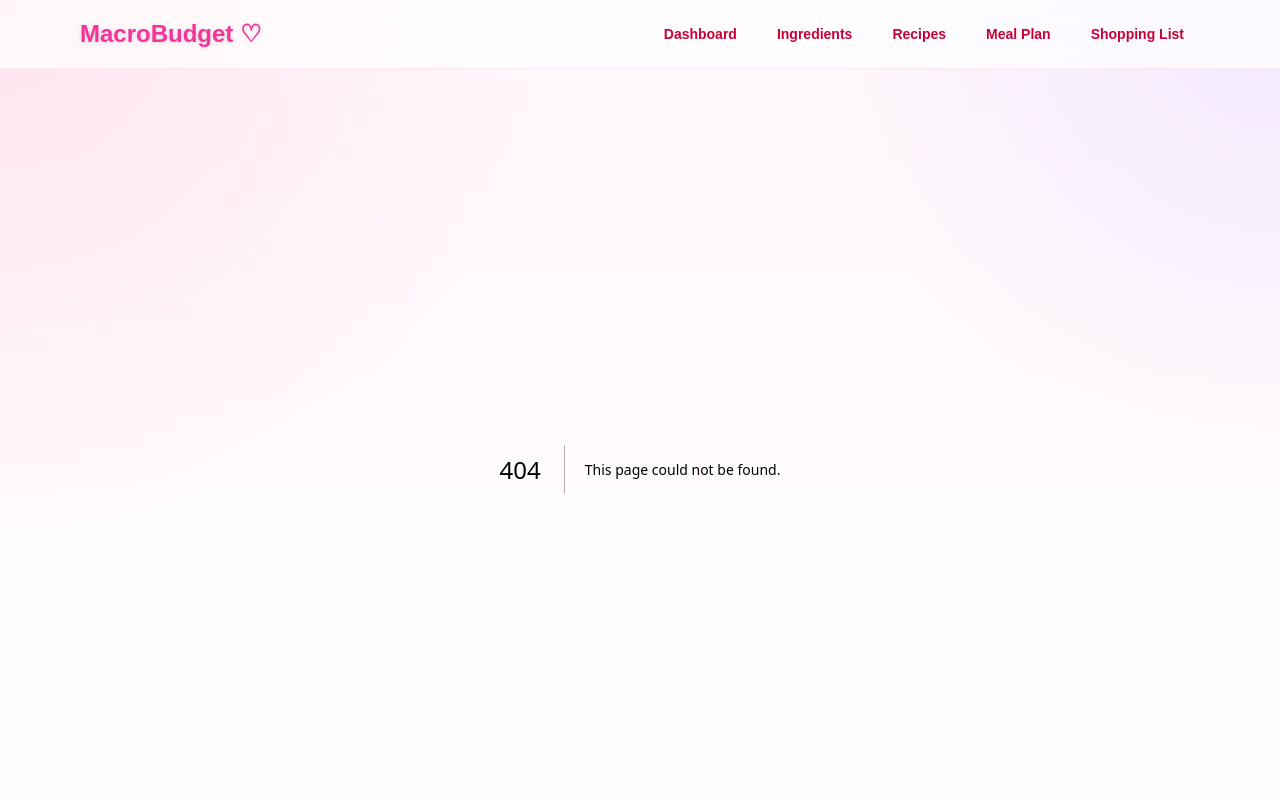
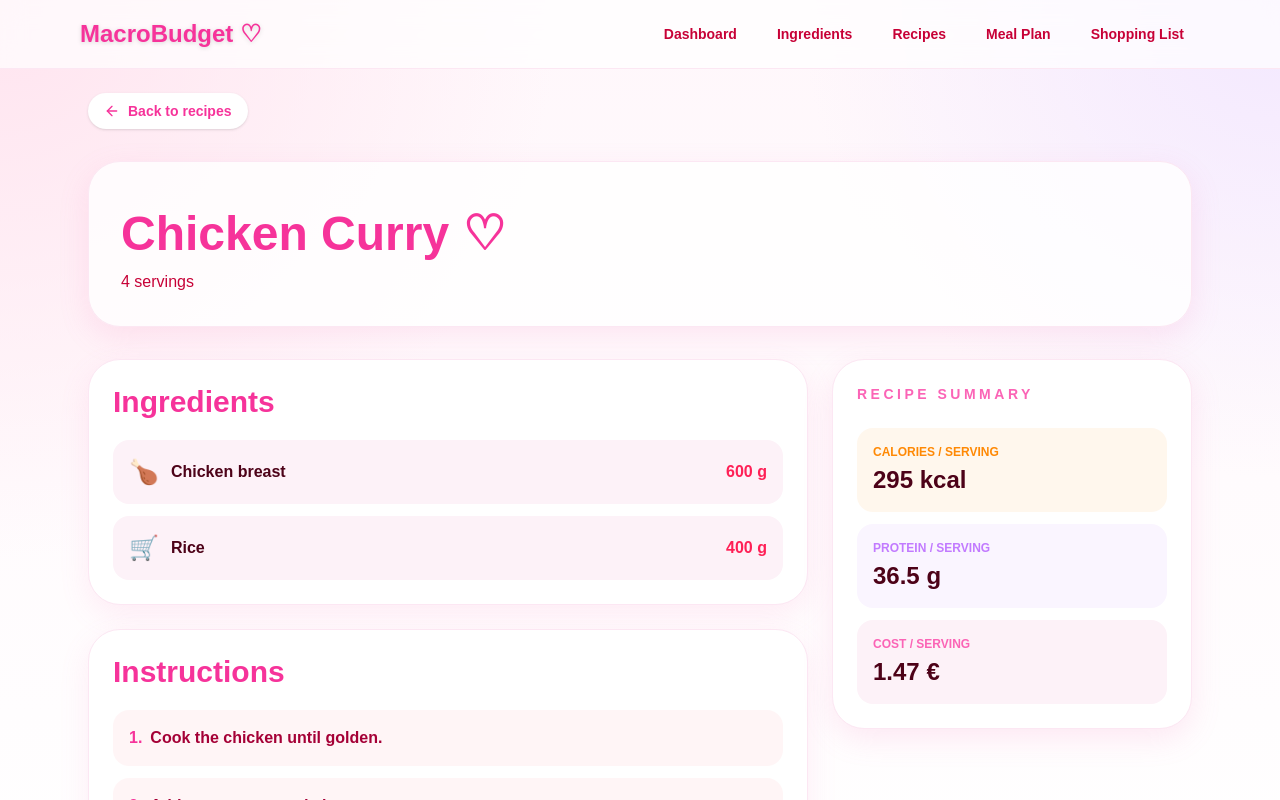
Before and after one commit to KatjaGHub/MacroBudget, a Next.js app: page /recipes/chicken-curry in a window 1280 px wide. Before the commit this address had no page. Shown: the top 800 px of the page. Built offline with nearby package versions, Linux system fonts and the light colour scheme.

Commit message:
Add view recipe page

```diff
--- /dev/null
+++ b/app/recipes/[slug]/page.tsx
@@ -0,0 +1,166 @@
+import Link from "next/link";
+import { ArrowLeft } from "lucide-react";
+import { notFound } from "next/navigation";
+import { recipes } from "@/data/recipes";
+import { ingredients } from "@/data/ingredients";
+
+type RecipeDetailsPageProps = {
+  params: Promise<{
+    slug: string;
+  }>;
+};
+
+export default async function RecipeDetailsPage({
+  params,
+}: RecipeDetailsPageProps) {
+  const { slug } = await params;
+
+  const recipe = recipes.find((item) => item.slug === slug);
+
+  if (!recipe) {
+    notFound();
+  }
+
+  const recipeIngredients = recipe.ingredients.map((recipeIngredient) => {
+    const ingredient = ingredients.find(
+      (item) => item.id === recipeIngredient.ingredientId
+    );
+
+    return {
+      ...recipeIngredient,
+      ingredient,
+    };
+  });
+
+  const totals = recipeIngredients.reduce(
+    (sum, item) => {
+      if (!item.ingredient) return sum;
+
+      const multiplier =
+        item.ingredient.unit === "g" ? item.amount / 100 : item.amount;
+
+      return {
+        calories: sum.calories + item.ingredient.calories * multiplier,
+        protein: sum.protein + item.ingredient.protein * multiplier,
+        cost: sum.cost + item.ingredient.cost * multiplier,
+      };
+    },
+    { calories: 0, protein: 0, cost: 0 }
+  );
+
+  const perServing = {
+    calories: totals.calories / recipe.servings,
+    protein: totals.protein / recipe.servings,
+    cost: totals.cost / recipe.servings,
+  };
+
+  return (
+    <main className="mx-auto max-w-6xl p-6">
+      <Link
+        href="/recipes"
+        className="inline-flex items-center gap-2 rounded-full bg-white px-4 py-2 text-sm font-bold text-pink-500 shadow-sm transition hover:bg-pink-50"
+      >
+        <ArrowLeft size={16} />
+        Back to recipes
+      </Link>
+
+      <section className="mt-8 rounded-[2rem] border border-pink-100 bg-white/80 p-8 shadow-[0_10px_30px_rgba(244,114,182,0.15)]">
+
+
+        <h1 className="mt-4 text-5xl font-black text-pink-500">
+          {recipe.name} ♡
+        </h1>
+
+        <p className="mt-3 text-rose-700">{recipe.servings} servings</p>
+      </section>
+
+      <section className="mt-8 grid gap-6 lg:grid-cols-[1fr_360px]">
+        <div className="space-y-6">
+          <section className="rounded-[2rem] border border-pink-100 bg-white p-6 shadow-[0_10px_30px_rgba(244,114,182,0.12)]">
+            <h2 className="text-3xl font-black text-pink-500">
+              Ingredients
+            </h2>
+
+            <div className="mt-5 space-y-3">
+              {recipeIngredients.map((item) => (
+                <div
+                  key={item.ingredientId}
+                  className="flex items-center justify-between rounded-2xl bg-pink-50 p-4"
+                >
+                  <div className="flex items-center gap-3">
+                    <span className="text-2xl">
+                      {item.ingredient?.emoji ?? "🛒"}
+                    </span>
+
+                    <p className="font-black text-rose-950">
+                      {item.ingredient?.name ?? "Unknown ingredient"}
+                    </p>
+                  </div>
+
+                  <p className="font-bold text-rose-500">
+                    {item.amount} {item.ingredient?.unit === "pcs" ? "pcs" : "g"}
+                  </p>
+                </div>
+              ))}
+            </div>
+          </section>
+
+          <section className="rounded-[2rem] border border-pink-100 bg-white p-6 shadow-[0_10px_30px_rgba(244,114,182,0.12)]">
+            <h2 className="text-3xl font-black text-pink-500">
+              Instructions
+            </h2>
+
+            <ol className="mt-5 space-y-3">
+              {recipe.instructions.map((step, index) => (
+                <li
+                  key={step}
+                  className="rounded-2xl bg-rose-50/70 p-4 font-semibold text-rose-800"
+                >
+                  <span className="mr-2 font-black text-pink-500">
+                    {index + 1}.
+                  </span>
+                  {step}
+                </li>
+              ))}
+            </ol>
+          </section>
+        </div>
+
+        <aside className="h-fit rounded-[2rem] border border-pink-100 bg-white p-6 shadow-[0_10px_30px_rgba(244,114,182,0.15)]">
+          <p className="text-sm font-bold uppercase tracking-[0.25em] text-pink-400">
+            recipe summary
+          </p>
+
+          <div className="mt-6 space-y-3">
+            <div className="rounded-2xl bg-orange-50 p-4">
+              <p className="text-xs font-bold uppercase text-orange-400">
+                Calories / serving
+              </p>
+              <p className="mt-1 text-2xl font-black text-rose-950">
+                {Math.round(perServing.calories)} kcal
+              </p>
+            </div>
+
+            <div className="rounded-2xl bg-purple-50 p-4">
+              <p className="text-xs font-bold uppercase text-purple-400">
+                Protein / serving
+              </p>
+              <p className="mt-1 text-2xl font-black text-rose-950">
+                {perServing.protein.toFixed(1)} g
+              </p>
+            </div>
+
+            <div className="rounded-2xl bg-pink-50 p-4">
+              <p className="text-xs font-bold uppercase text-pink-400">
+                Cost / serving
+              </p>
+              <p className="mt-1 text-2xl font-black text-rose-950">
+                {perServing.cost.toFixed(2)} €
+              </p>
+            </div>
+          </div>
+        </aside>
+      </section>
+    </main>
+  );
+}
--- a/app/recipes/page.tsx
+++ b/app/recipes/page.tsx
@@ -1,54 +1,65 @@
 "use client";
 
 import { useMemo, useState } from "react";
-import ScrollToTop from "@/components/ScrollToTop";
 import Link from "next/link";
 import { Plus } from "lucide-react";
-
-const recipes = [
-    {
-        name: "Chicken Curry",
-        emoji: "🍛",
-        servings: 4,
-        cost: "1.53 €",
-        calories: 420,
-        protein: 38,
-        ingredients: ["Chicken breast", "Curry sauce", "Rice", "Cream"],
-    },
-    {
-        name: "Greek Yogurt Bowl",
-        emoji: "🥣",
-        servings: 1,
-        cost: "1.20 €",
-        calories: 350,
-        protein: 32,
-        ingredients: ["Greek yogurt", "Oats", "Banana", "Honey"],
-    },
-    {
-        name: "Protein Pancakes",
-        emoji: "🥞",
-        servings: 2,
-        cost: "0.95 €",
-        calories: 410,
-        protein: 35,
-        ingredients: ["Oats", "Eggs", "Protein powder", "Banana"],
-    },
-];
+import ScrollToTop from "@/components/ScrollToTop";
+import { recipes } from "@/data/recipes";
+import { ingredients } from "@/data/ingredients";
 
 export default function RecipesPage() {
     const [search, setSearch] = useState("");
 
+    const recipesWithDetails = recipes.map((recipe) => {
+        const recipeIngredients = recipe.ingredients.map((recipeIngredient) => {
+            const ingredient = ingredients.find(
+                (item) => item.id === recipeIngredient.ingredientId
+            );
+
+            return {
+                ...recipeIngredient,
+                ingredient,
+            };
+        });
+
+        const totals = recipeIngredients.reduce(
+            (sum, item) => {
+                if (!item.ingredient) return sum;
+
+                const multiplier =
+                    item.ingredient.unit === "g" ? item.amount / 100 : item.amount;
+
+                return {
+                    calories: sum.calories + item.ingredient.calories * multiplier,
+                    protein: sum.protein + item.ingredient.protein * multiplier,
+                    cost: sum.cost + item.ingredient.cost * multiplier,
+                };
+            },
+            { calories: 0, protein: 0, cost: 0 }
+        );
+
+        return {
+            ...recipe,
+            ingredientNames: recipeIngredients.map(
+                (item) => item.ingredient?.name ?? "Unknown ingredient"
+            ),
+            calories: Math.round(totals.calories / recipe.servings),
+            protein: totals.protein / recipe.servings,
+            cost: totals.cost / recipe.servings,
+        };
+    });
+
     const filteredRecipes = useMemo(() => {
-        return recipes
+        return recipesWithDetails
             .filter(
                 (recipe) =>
                     recipe.name.toLowerCase().includes(search.toLowerCase()) ||
-                    recipe.ingredients.some((ingredient) =>
+                    recipe.ingredientNames.some((ingredient) =>
                         ingredient.toLowerCase().includes(search.toLowerCase())
                     )
             )
             .sort((a, b) => a.name.localeCompare(b.name));
-    }, [search]);
+    }, [search, recipesWithDetails]);
 
     const letters = Array.from(
         new Set(filteredRecipes.map((recipe) => recipe.name[0].toUpperCase()))
@@ -75,7 +86,6 @@ export default function RecipesPage() {
                 <p className="mt-3 text-rose-700">
                     Cute recipe cards with calories, protein and cost per serving.
                 </p>
-
 
                 <div className="mt-6 grid gap-4 md:grid-cols-[1fr_260px]">
                     <input
@@ -126,10 +136,6 @@ export default function RecipesPage() {
                                 >
                                     <div className="flex items-start justify-between gap-4">
                                         <div>
-                                            <div className="mb-3 inline-flex rounded-full bg-pink-100 px-4 py-2 text-2xl">
-                                                {recipe.emoji}
-                                            </div>
-
                                             <h3 className="text-2xl font-black text-rose-950">
                                                 {recipe.name}
                                             </h3>
@@ -139,9 +145,12 @@ export default function RecipesPage() {
                                             </p>
                                         </div>
 
-                                        <button className="rounded-full bg-pink-500 px-5 py-2 text-sm font-bold text-white shadow-sm hover:bg-pink-600">
+                                        <Link
+                                            href={`/recipes/${recipe.slug}`}
+                                            className="rounded-full bg-pink-500 px-5 py-2 text-sm font-bold text-white shadow-sm hover:bg-pink-600"
+                                        >
                                             View ♡
-                                        </button>
+                                        </Link>
                                     </div>
 
                                     <div className="mt-6 grid grid-cols-3 gap-3">
@@ -150,7 +159,7 @@ export default function RecipesPage() {
                                                 Cost
                                             </p>
                                             <p className="mt-1 font-black text-rose-900">
-                                                {recipe.cost}
+                                                {recipe.cost.toFixed(2)} €
                                             </p>
                                         </div>
 
@@ -168,7 +177,7 @@ export default function RecipesPage() {
                                                 Protein
                                             </p>
                                             <p className="mt-1 font-black text-rose-900">
-                                                {recipe.protein}g
+                                                {recipe.protein.toFixed(1)}g
                                             </p>
                                         </div>
                                     </div>
@@ -179,7 +188,7 @@ export default function RecipesPage() {
                                         </p>
 
                                         <ul className="mt-3 space-y-2 text-sm text-rose-800">
-                                            {recipe.ingredients.map((ingredient) => (
+                                            {recipe.ingredientNames.map((ingredient) => (
                                                 <li key={ingredient}>♡ {ingredient}</li>
                                             ))}
                                         </ul>
@@ -190,6 +199,7 @@ export default function RecipesPage() {
                     </div>
                 ))}
             </section>
+
             <ScrollToTop />
         </main>
     );
--- /dev/null
+++ b/data/recipes.ts
@@ -0,0 +1,43 @@
+export type RecipeIngredient = {
+  ingredientId: number;
+  amount: number;
+};
+
+export type Recipe = {
+  id: number;
+  slug: string;
+  name: string;
+  servings: number;
+  ingredients: RecipeIngredient[];
+  instructions: string[];
+};
+
+export const recipes: Recipe[] = [
+  {
+    id: 1,
+    slug: "chicken-curry",
+    name: "Chicken Curry",
+    servings: 4,
+    ingredients: [
+      { ingredientId: 1, amount: 600 },
+      { ingredientId: 3, amount: 400 },
+    ],
+    instructions: [
+      "Cook the chicken until golden.",
+      "Add curry sauce and simmer.",
+      "Serve with rice or optional side dish.",
+    ],
+  },
+  {
+    id: 2,
+    slug: "greek-yogurt-bowl",
+    name: "Greek Yogurt Bowl",
+    servings: 1,
+    ingredients: [{ ingredientId: 2, amount: 250 }],
+    instructions: [
+      "Add yogurt to a bowl.",
+      "Top with fruit, oats or honey.",
+      "Serve cold.",
+    ],
+  },
+];
```
